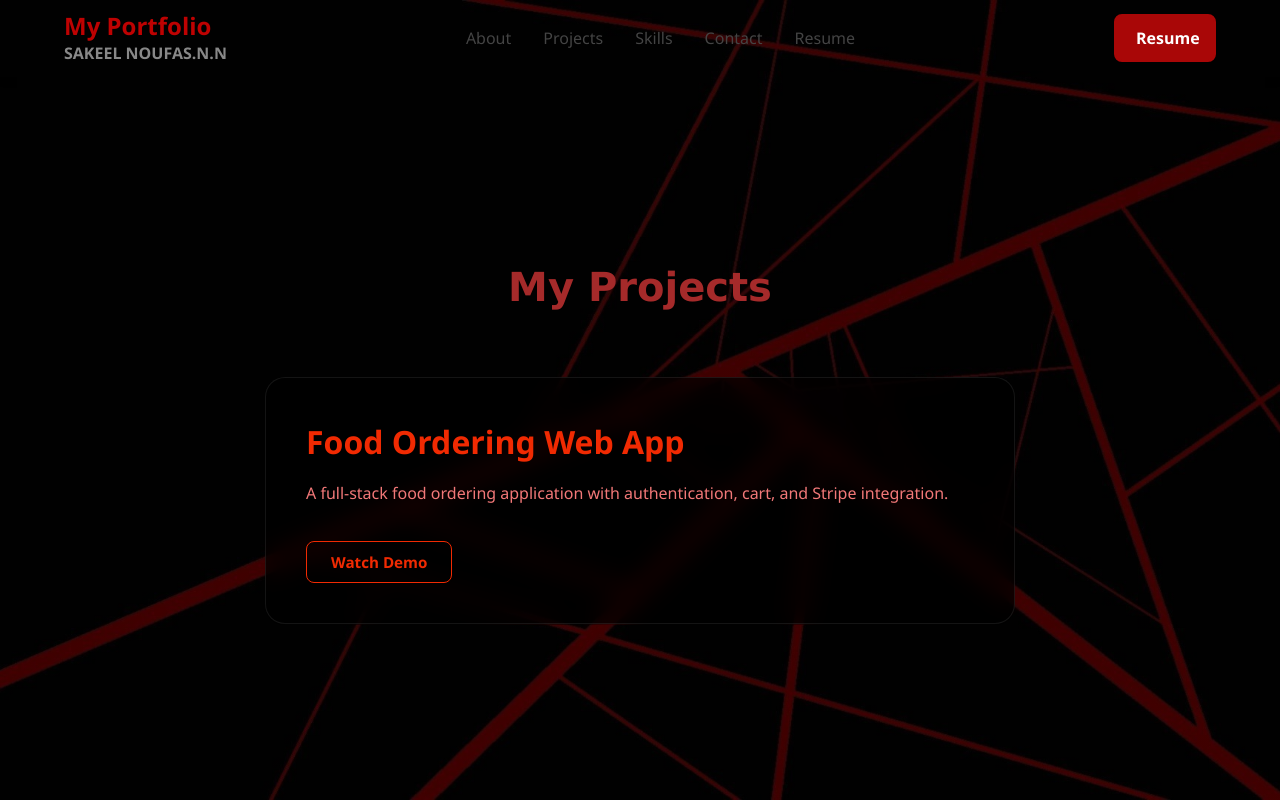
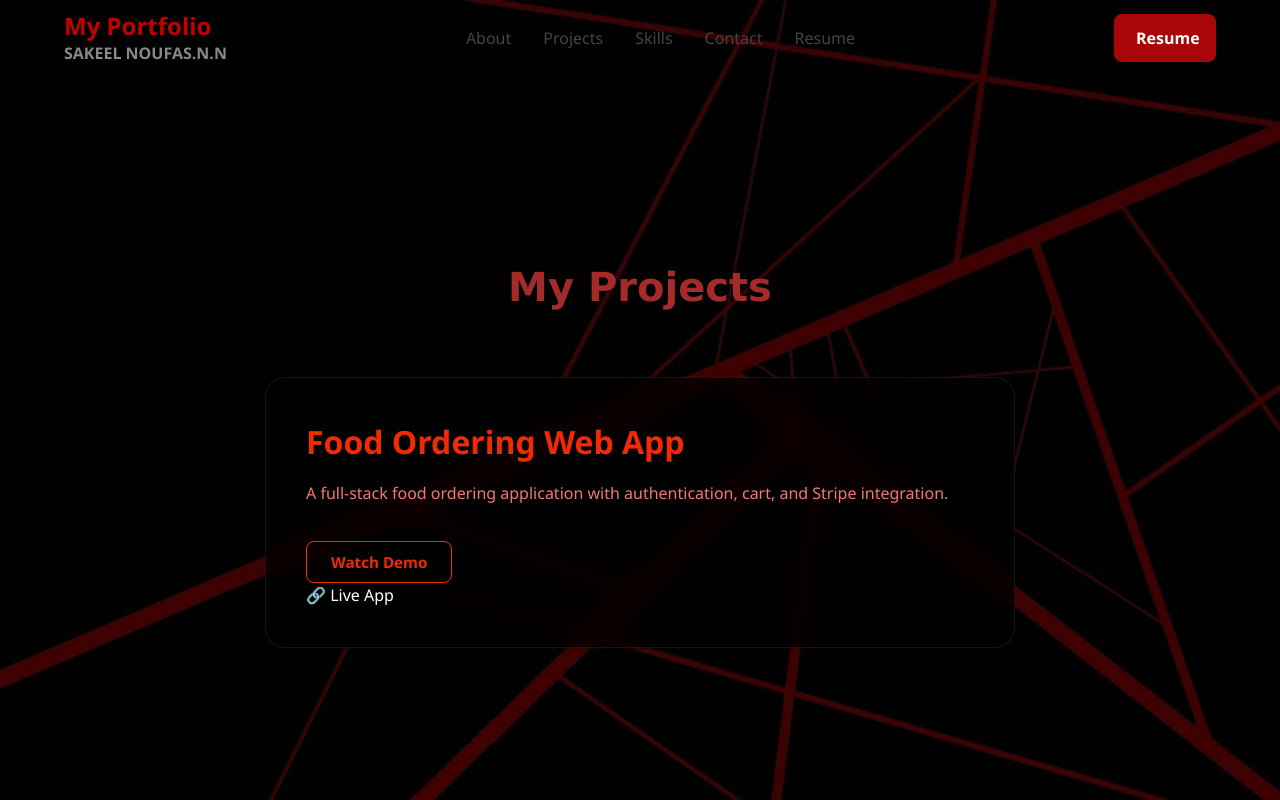
Before and after one commit to Sakeel1406/sakeel-noufas-Portfolio, a React (Vite) app: page /sakeel-noufas-Portfolio/projects in a window 1280 px wide. Built offline with nearby package versions, Linux system fonts and the light colour scheme.

Commit message:
new commit

```diff
--- a/src/Project/Project.jsx
+++ b/src/Project/Project.jsx
@@ -3,7 +3,6 @@
 
 const Project = () => {
   const [showVideo, setShowVideo] = useState(false);
-  const [activeCert, setActiveCert] = useState(null);
 
   return (
     <div className="project-container">
@@ -14,10 +13,10 @@
         <h3 className="project-title">Food Ordering Web App</h3>
 
         <p className="project-description">
-          A full-stack food ordering application with authentication,
-          cart, and Stripe integration.
+          A full-stack food ordering application with authentication, cart, and Stripe integration.
         </p>
 
+        {/* BUTTON */}
         <button
           className="project-btn"
           onClick={() => setShowVideo(!showVideo)}
@@ -25,22 +24,30 @@
           {showVideo ? "Hide Demo" : "Watch Demo"}
         </button>
 
+        {/* VIDEO */}
         {showVideo && (
-
           <iframe
             className="project-video"
             src="https://drive.google.com/file/d/1pWOyPaLdM5hjyRbyTw7RApd1Fj-EPaVu/preview"
-    title="Demo"
+            title="Food Ordering Demo"
             width="100%"
             height="400"
             allow="autoplay"
-  />
+            allowFullScreen
+          ></iframe>
+        )}
 
-        )}
+        {/* LIVE LINK */}
+        <div className="project-links">
+          <a
+            href="https://foodies-frontend-qe7j.onrender.com/"
+            target="_blank"
+            rel="noopener noreferrer"
+          >
+            🔗 Live App
+          </a>
         </div>
-
-
-
+      </div>
     </div>
   );
 };
```
Lines whose indentation alone changed are shown as unchanged.
